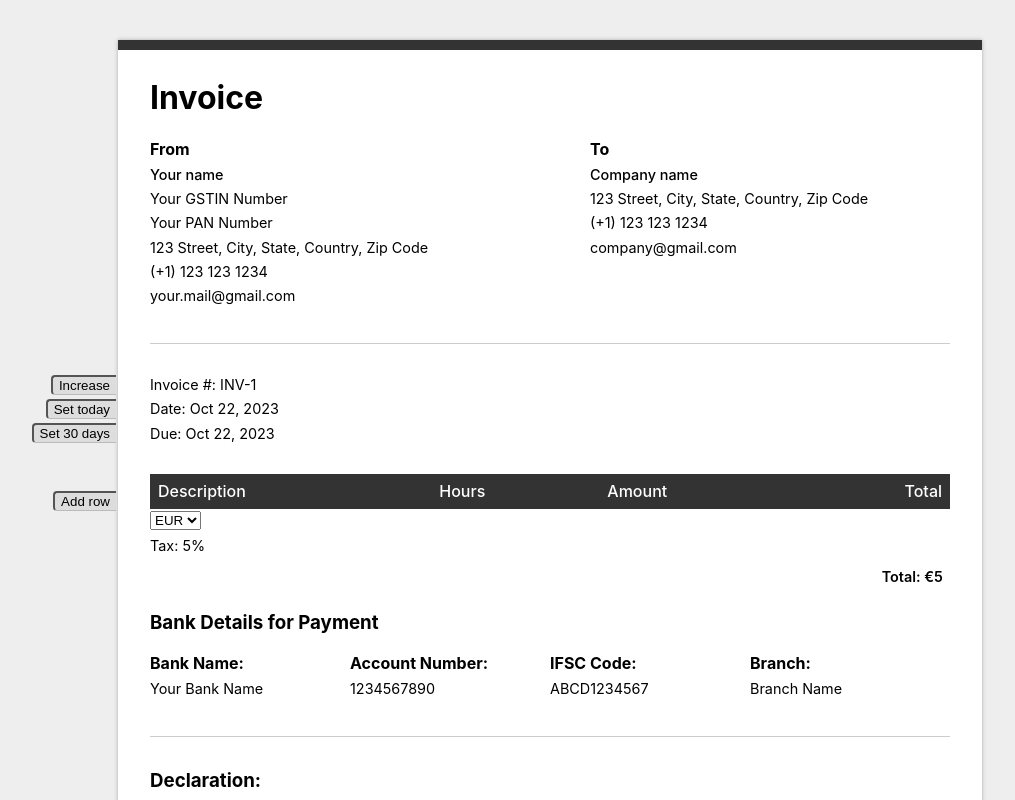
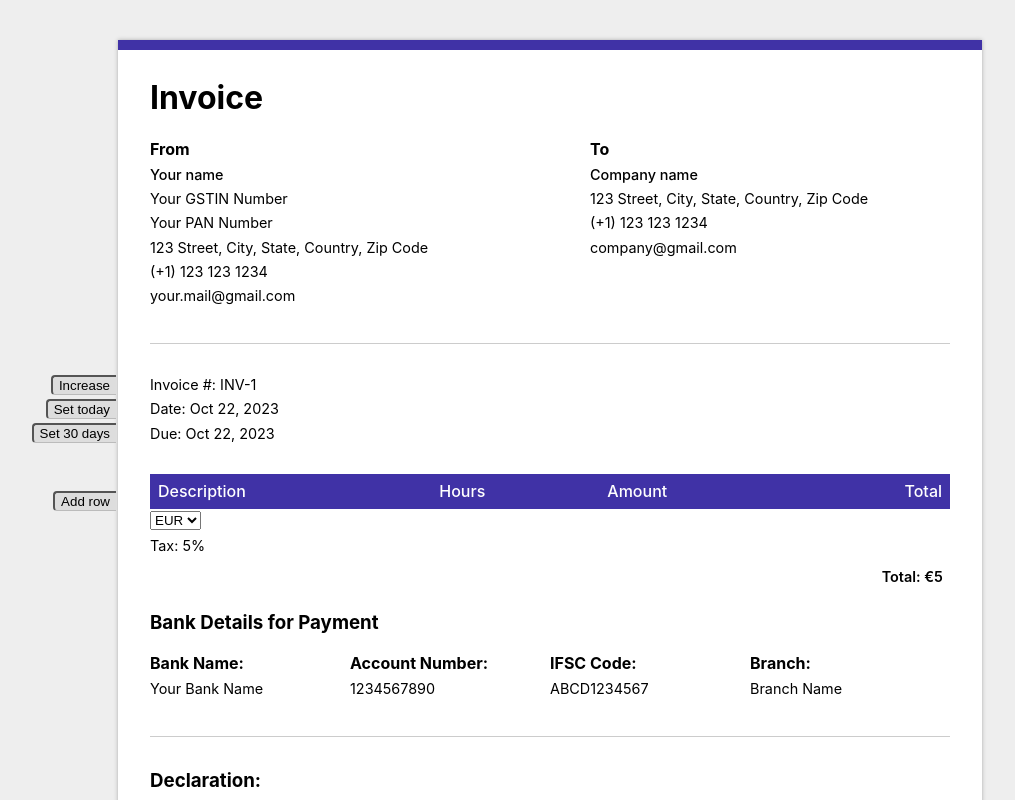
Before and after one commit to dear-digital/invoice-generator, a React (Create React App) app: page / in a window 1280 px wide. Shown: the top 800 px of the page, without its empty margins (26-1041 px from the left). Built offline with nearby package versions, Linux system fonts and the light colour scheme.

Commit message:
color changes

```diff
--- a/src/components/bank/Bank.js
+++ b/src/components/bank/Bank.js
@@ -22,7 +22,7 @@ class Bank extends React.PureComponent {
             <div className='label-input'>
                 <h3>Bank Details for Payment</h3>
                 <div className='from-to'>
-                    <div className='to'>
+                    <div className='to' isRequired>
                         <b className='label'>Bank Name:</b>
                         <p
                             className='bank-name'
--- a/src/components/table/Table.css
+++ b/src/components/table/Table.css
@@ -6,7 +6,7 @@ table {
 
 table thead tr {
   height: 2em;
-  background: #333;
+  background: #4032a6;
 }
 
 table thead tr th {
--- a/src/index.css
+++ b/src/index.css
@@ -55,7 +55,7 @@ button:hover {
   min-height: 90vh;
   margin: 5vh 0;
   background: white;
-  box-shadow: 0 0 4px #aaa, inset 0 10px 0px #333;
+  box-shadow: 0 0 4px #aaa, inset 0 10px 0px #4032a6;
   position: relative;
 }
 
@@ -75,6 +75,7 @@ img.print {
 }
 
 img.save {
+  transform: scale(2);
   position: sticky;
   left: 1em;
   bottom: 1em;
```
Also changed, not shown: 1 other file (tests, documents, lock files or other folders).
